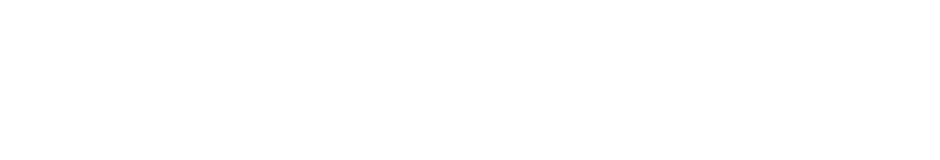
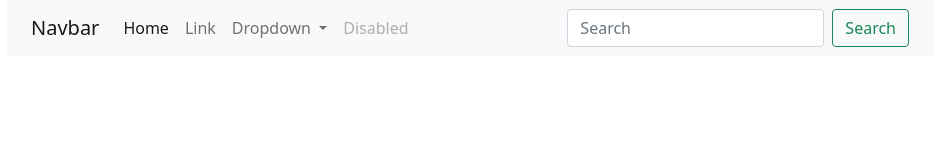
Before and after one commit to jahidbss/Navbar-Design, a plain HTML site: page index.html in a window 1280 px wide. Shown: the whole page, without its empty margins (75-1015 px from the left). Drawn offline with nearby package versions, Linux system fonts and the light colour scheme.

Commit message:
nav start

```diff
--- a/index.html
+++ b/index.html
@@ -7,12 +7,54 @@
 
     <!-- Bootstrap CSS -->
     <link href="https://cdn.jsdelivr.net/npm/bootstrap@5.1.3/dist/css/bootstrap.min.css" rel="stylesheet" integrity="sha384-1BmE4kWBq78iYhFldvKuhfTAU6auU8tT94WrHftjDbrCEXSU1oBoqyl2QvZ6jIW3" crossorigin="anonymous">
-
+    <link rel="stylesheet" href="css/style.css">
 
     <title>Navbar</title>
   </head>
   <body>
-
+   <!-- navbar section start -->
+   <header class="container nav-styles ">
+       <div class="row">
+           <div class="col-md-10 col-11">
+            <nav class="navbar navbar-expand-lg navbar-light bg-light">
+                <div class="container-fluid">
+                  <a class="navbar-brand" href="#">Navbar</a>
+                  <button class="navbar-toggler" type="button" data-bs-toggle="collapse" data-bs-target="#navbarSupportedContent" aria-controls="navbarSupportedContent" aria-expanded="false" aria-label="Toggle navigation">
+                    <span class="navbar-toggler-icon"></span>
+                  </button>
+                  <div class="collapse navbar-collapse" id="navbarSupportedContent">
+                    <ul class="navbar-nav me-auto mb-2 mb-lg-0">
+                      <li class="nav-item">
+                        <a class="nav-link active" aria-current="page" href="#">Home</a>
+                      </li>
+                      <li class="nav-item">
+                        <a class="nav-link" href="#">Link</a>
+                      </li>
+                      <li class="nav-item dropdown">
+                        <a class="nav-link dropdown-toggle" href="#" id="navbarDropdown" role="button" data-bs-toggle="dropdown" aria-expanded="false">
+                          Dropdown
+                        </a>
+                        <ul class="dropdown-menu" aria-labelledby="navbarDropdown">
+                          <li><a class="dropdown-item" href="#">Action</a></li>
+                          <li><a class="dropdown-item" href="#">Another action</a></li>
+                          <li><hr class="dropdown-divider"></li>
+                          <li><a class="dropdown-item" href="#">Something else here</a></li>
+                        </ul>
+                      </li>
+                      <li class="nav-item">
+                        <a class="nav-link disabled">Disabled</a>
+                      </li>
+                    </ul>
+                    <form class="d-flex">
+                      <input class="form-control me-2" type="search" placeholder="Search" aria-label="Search">
+                      <button class="btn btn-outline-success" type="submit">Search</button>
+                    </form>
+                  </div>
+                </div>
+              </nav>
+           </div>
+       </div>
+   </header>
 
     <!-- Option 1: Bootstrap Bundle with Popper -->
     <script src="https://cdn.jsdelivr.net/npm/bootstrap@5.1.3/dist/js/bootstrap.bundle.min.js" integrity="sha384-ka7Sk0Gln4gmtz2MlQnikT1wXgYsOg+OMhuP+IlRH9sENBO0LRn5q+8nbTov4+1p" crossorigin="anonymous"></script>
```
